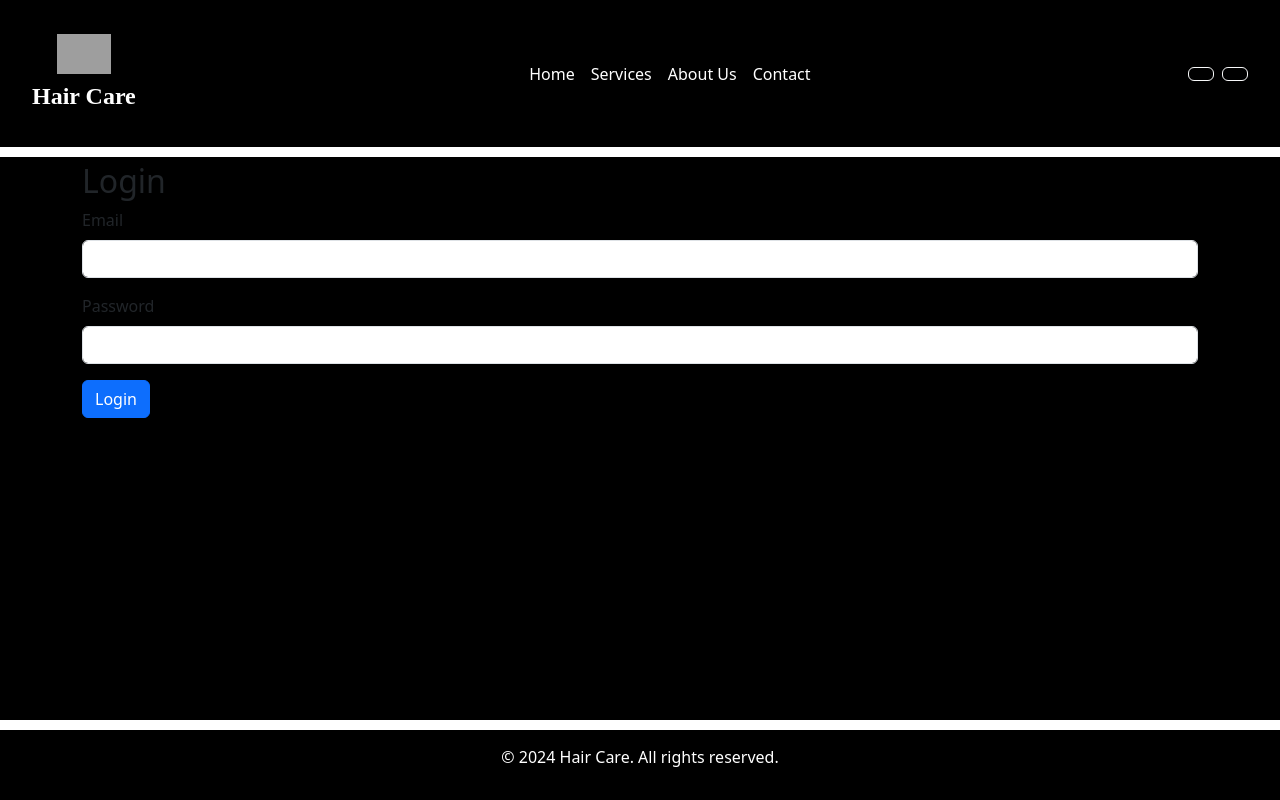
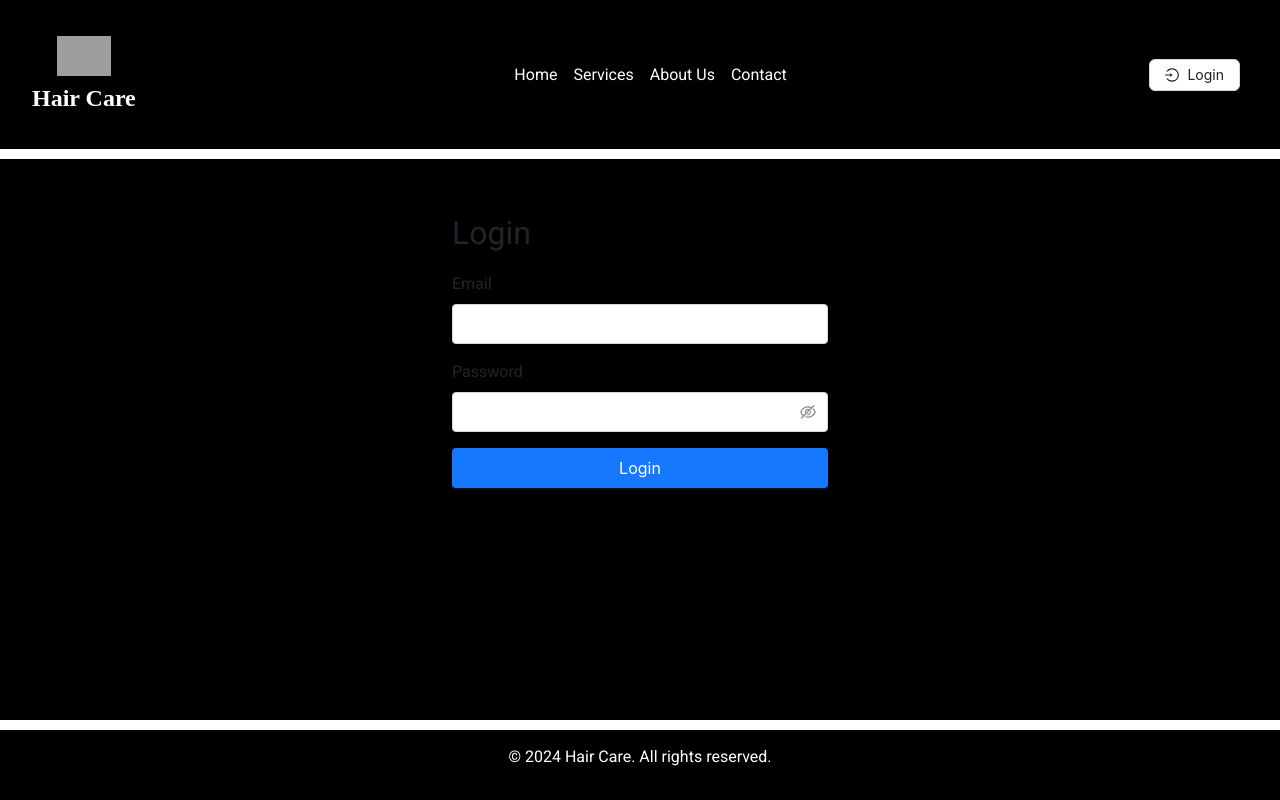
Before and after one commit to MistaKitty/haircare_frontend, a React (Vite) app: page /login in a window 1280 px wide. Built offline with nearby package versions, Linux system fonts and the light colour scheme; grey boxes are pictures that could not be loaded.

Commit message:
Login and logout all working 🛂🛂🛂 ✅✅

```diff
--- a/package.json
+++ b/package.json
@@ -10,13 +10,16 @@
     "preview": "vite preview"
   },
   "dependencies": {
+    "@ant-design/icons": "^5.5.1",
+    "antd": "^5.21.1",
     "axios": "^1.7.7",
     "boostrap": "^2.0.0",
     "bootstrap": "^5.3.3",
     "bootstrap-icons": "^1.11.3",
     "react": "^18.3.1",
     "react-dom": "^18.3.1",
-    "react-router-dom": "^6.26.2"
+    "react-router-dom": "^6.26.2",
+    "vite-plugin-imp": "^2.4.0"
   },
   "devDependencies": {
     "@eslint/js": "^9.9.0",
--- a/src/components/Header.jsx
+++ b/src/components/Header.jsx
@@ -1,10 +1,22 @@
 import React from "react";
 import { useLocation, Link } from "react-router-dom";
+import { Button } from "antd";
+import {
+  LoginOutlined,
+  ShoppingCartOutlined,
+  LogoutOutlined,
+} from "@ant-design/icons";
 import logo from "../assets/logo.ico";
 import "./Header.css";
 
 const Header = () => {
   const location = useLocation();
+  const isLoggedIn = localStorage.getItem("token") !== null;
+
+  const handleLogout = () => {
+    localStorage.removeItem("token");
+    window.location.href = "/";
+  };
 
   return (
     <header className="Header bg-black text-white">
@@ -76,16 +88,35 @@ const Header = () => {
             </ul>
 
             <div className="d-flex ms-auto">
-              <Link
-                to="/login"
-                className="btn btn-outline-light me-2"
-                type="button"
-              >
-                <i className="bi bi-person"></i>
-              </Link>
-              <button className="btn btn-outline-light" type="button">
-                <i className="bi bi-cart"></i>
-              </button>
+              {!isLoggedIn ? (
+                <Link to="/login" className="me-2">
+                  <Button
+                    type="default"
+                    icon={<LoginOutlined />}
+                    className="btn-outline-light"
+                  >
+                    Login
+                  </Button>
+                </Link>
+              ) : (
+                <>
+                  <Button
+                    type="default"
+                    icon={<LogoutOutlined />}
+                    onClick={handleLogout}
+                    className="btn-outline-light me-2"
+                  >
+                    Logout
+                  </Button>
+                  <Button
+                    type="default"
+                    icon={<ShoppingCartOutlined />}
+                    className="btn-outline-light"
+                  >
+                    Cart
+                  </Button>
+                </>
+              )}
             </div>
           </div>
         </div>
--- /dev/null
+++ b/src/pages/Login.css
@@ -0,0 +1,18 @@
+.container {
+  max-width: 400px;
+  margin-top: 50px;
+}
+
+.custom-input {
+  width: 100%;
+  border-radius: 4px;
+}
+
+.custom-button {
+  width: 100%;
+  border-radius: 4px;
+}
+
+.login-form {
+  margin-top: 20px;
+}
--- a/src/pages/Login.jsx
+++ b/src/pages/Login.jsx
@@ -1,24 +1,30 @@
 import React, { useState } from "react";
 import { useNavigate } from "react-router-dom";
 import axios from "axios";
+import { Input, Button, Spin } from "antd";
+import "bootstrap/dist/css/bootstrap.min.css";
+import "./Login.css";
 
 const isRemote = import.meta.env.VITE_APP_USE_REMOTE === "true";
 
 const Login = () => {
   const [email, setEmail] = useState("");
   const [password, setPassword] = useState("");
+  const [loading, setLoading] = useState(false);
   const [error, setError] = useState("");
   const navigate = useNavigate();
 
   const handleSubmit = async (e) => {
     e.preventDefault();
+    setLoading(true);
+    setError("");
 
     const apiUrl = isRemote
       ? import.meta.env.VITE_API_URL_REMOTE
       : import.meta.env.VITE_BACKEND_URL;
 
     try {
-      const response = await axios.post(`${apiUrl}/api/auth/login`, {
+      const response = await axios.post(`${apiUrl}/auth/login`, {
         email,
         password,
       });
@@ -29,7 +35,13 @@ const Login = () => {
         setError("Login failed: No token received");
       }
     } catch (err) {
-      setError("Invalid credentials");
+      if (err.response && err.response.data) {
+        setError(err.response.data.message || "Login failed");
+      } else {
+        setError("Login failed: Unexpected error");
+      }
+    } finally {
+      setLoading(false);
     }
   };
 
@@ -37,36 +49,48 @@ const Login = () => {
     <div className="container">
       <h2>Login</h2>
       {error && <div className="alert alert-danger">{error}</div>}
-      <form onSubmit={handleSubmit}>
+      <form onSubmit={handleSubmit} className="login-form">
         <div className="mb-3">
           <label htmlFor="email" className="form-label">
             Email
           </label>
-          <input
+          <Input
             type="email"
-            className="form-control"
             id="email"
+            size="large"
             value={email}
             onChange={(e) => setEmail(e.target.value)}
             required
+            className="custom-input"
           />
         </div>
         <div className="mb-3">
           <label htmlFor="password" className="form-label">
             Password
           </label>
-          <input
-            type="password"
-            className="form-control"
+          <Input.Password
             id="password"
+            size="large"
             value={password}
             onChange={(e) => setPassword(e.target.value)}
             required
+            className="custom-input"
           />
         </div>
-        <button type="submit" className="btn btn-primary">
-          Login
-        </button>
+        <div className="text-center">
+          {loading ? (
+            <Spin size="large" />
+          ) : (
+            <Button
+              type="primary"
+              htmlType="submit"
+              size="large"
+              className="custom-button"
+            >
+              Login
+            </Button>
+          )}
+        </div>
       </form>
     </div>
   );
--- a/vite.config.js
+++ b/vite.config.js
@@ -1,8 +1,19 @@
 import { defineConfig } from "vite";
 import react from "@vitejs/plugin-react";
+import imp from "vite-plugin-imp";
 
 export default defineConfig({
-  plugins: [react()],
+  plugins: [
+    react(),
+    imp({
+      libList: [
+        {
+          libName: "antd",
+          style: (name) => `antd/es/${name}/style`,
+        },
+      ],
+    }),
+  ],
   server: {
     watch: {
       usePolling: true,
```
Also changed, not shown: 1 other file (tests, documents, lock files or other folders).
